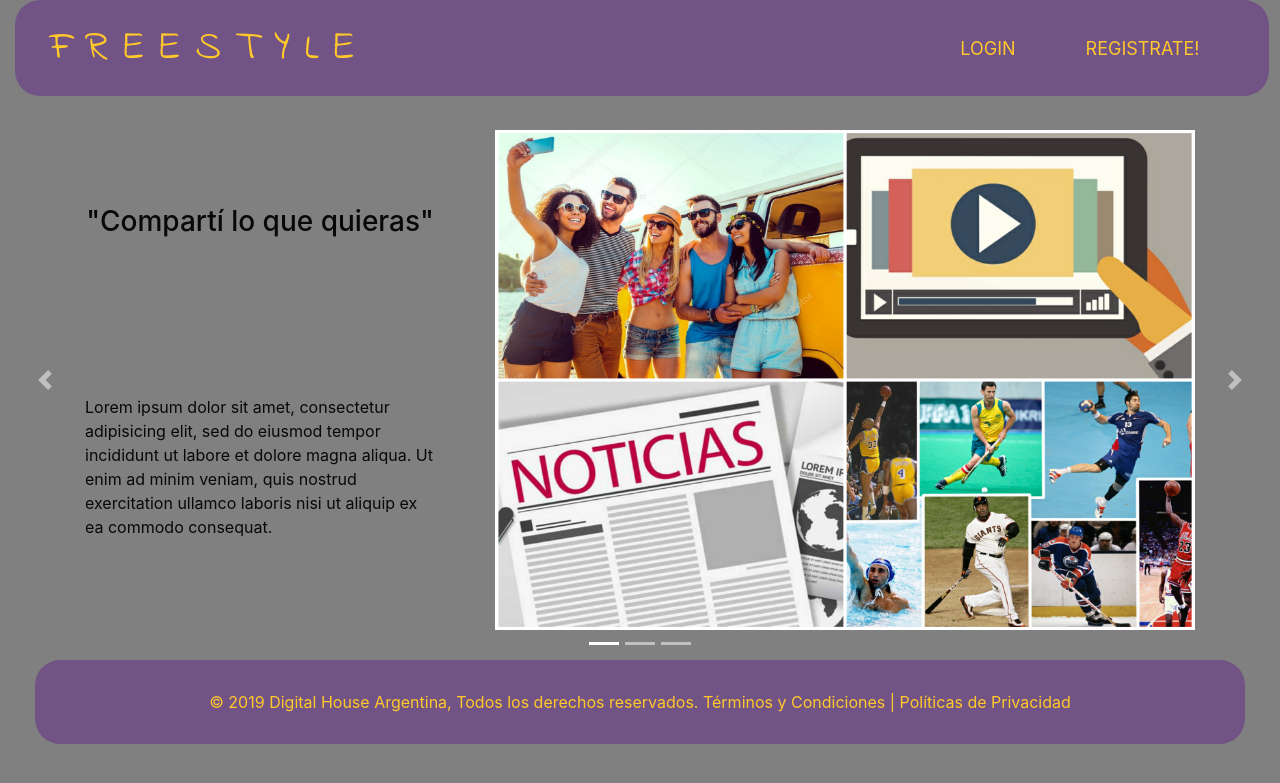
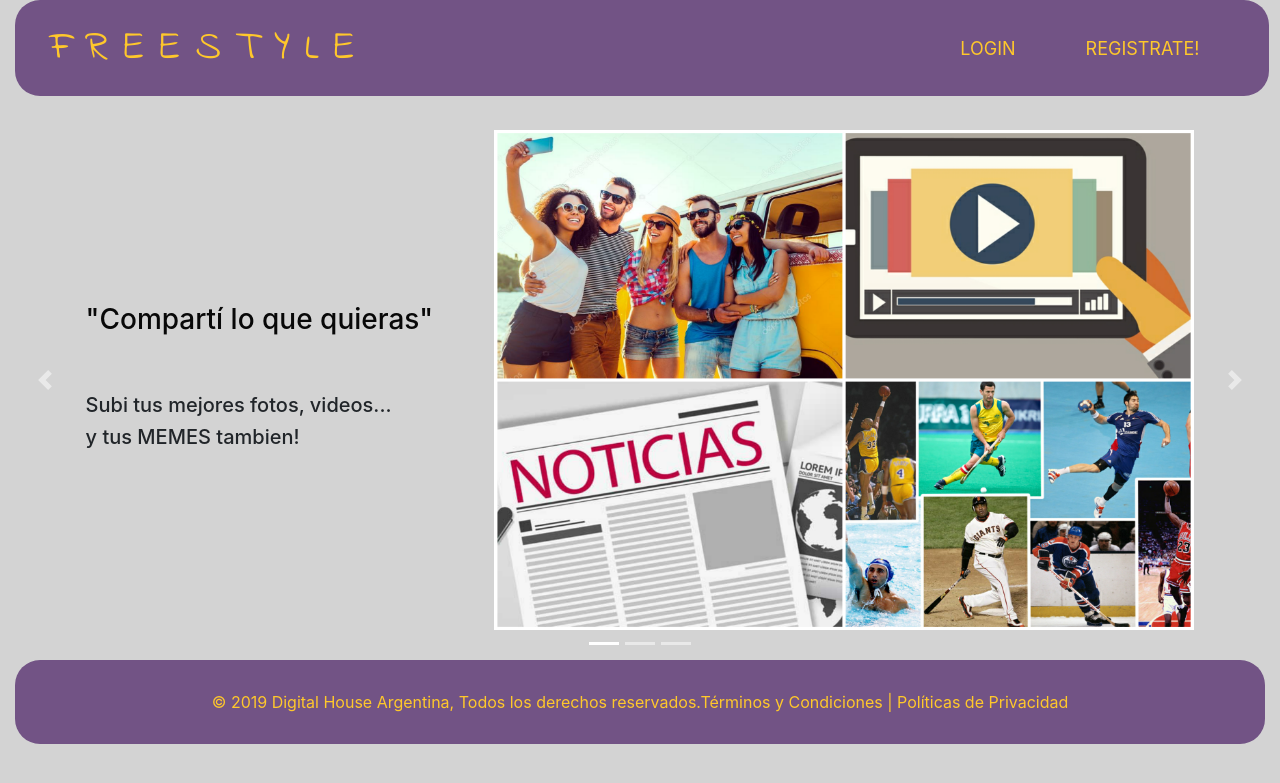
Before and after one commit to belasalina/repo-integrador, a PHP site: page /home.php in a window 1280 px wide. Shown: the top 783 px of the page. Run offline with PHP 8.4, Linux system fonts and the light colour scheme.

Commit message:
Ultimos cambios, para revisar y finalizar

```diff
--- a/css/estilos.css
+++ b/css/estilos.css
@@ -5,7 +5,7 @@
 }
 
 .bodyHome{
-  background-color: gray;
+  background-color: lightgrey;
 }
   .main-header{
     position: fixed;
@@ -44,6 +44,9 @@
            .items{
              color: #FFC82B;;
            }
+           .itemsF{
+             color: #FFC82B;;
+           }
            .carousel{
             margin-top: 100px;
            }
@@ -61,8 +64,12 @@
             .texto{
               display: flex;
               flex-direction: column;
-              justify-content: space-around;
+              justify-content: center;
               padding: 30px;
+            }
+            a:hover{
+              text-decoration: none;
+              color: #FFC82B;
             }
                 h3{
                 color:rgb(8, 8, 8);
@@ -91,9 +98,6 @@
             .container{
               max-width: 100%;
             }
-            .texto-resp{
-              display: none;
-            }
           }
 
           @media (min-width: 780px) {
@@ -102,9 +106,7 @@
             }
             .carousel{
               padding: 0 20px;
-            }
-            .texto-resp{
-              display: none;
+              width: 100%;
             }
           }
 
@@ -130,8 +132,13 @@
            align-items: center;
            border-color: #FFC82B;
           }
-          .carousel{
+          .imgns{
             display: none;
           }
-
+          .carousel{
+           margin-top: 0;
+          }
+          .itemsF{
+            display: none;
+          }
         }
--- a/home.php
+++ b/home.php
@@ -42,12 +42,13 @@
         </ul>
 
   <!-- The slideshow --> <!--     Aqui se agregan las imagenes para el carrusel-->
-        <div class="carousel-inner">
+        <div class="carousel-inner" id="zz">
           <div class="carousel-item active">
             <section class="its">
               <div class="texto">
-                <h3 class="carru">"Compartí lo que quieras"</h3>
-                  <p>Lorem ipsum dolor sit amet, consectetur adipisicing elit, sed do eiusmod tempor incididunt ut labore et dolore magna aliqua. Ut enim ad minim veniam, quis nostrud exercitation ullamco laboris nisi ut aliquip ex ea commodo consequat.</p>
+                <h3 class="carru">"Compartí lo que quieras"</h3><br><br>
+                    <h5>Subi tus mejores fotos, videos...</h5>
+                    <h5>y tus MEMES tambien!</h5>
               </div>
               <div class="imgns">
                 <img src="images/redSocial2.png" alt="seriescompartir" width="700px" height="500px">
@@ -57,8 +58,9 @@
           <div class="carousel-item">
             <section class="its">
               <div class="texto">
-                <h3 class="carru">"Categorias Personalizadas"</h3>
-                <p>Lorem ipsum dolor sit amet, consectetur adipisicing elit, sed do eiusmod tempor incididunt ut labore et dolore magna aliqua. Ut enim ad minim veniam, quis nostrud exercitation ullamco laboris nisi ut aliquip ex ea commodo consequat.</p>
+                <h3 class="carru">"Categorias Personalizadas"</h3><br><br>
+                <h5>Conoce gente que comparte tus gustos</h5>
+                <h5>e intereses!  </h5>
               </div>
               <div class="imgns">
                 <img src="images/categorias.png" alt="cat" width="700px" height="500px">
@@ -68,8 +70,9 @@
           <div class="carousel-item">
              <section class="its">
               <div class="texto">
-                <h3 class="carru">"Libre de Comentarios Negativos"</h3>
-                <p>Lorem ipsum dolor sit amet, consectetur adipisicing elit, sed do eiusmod tempor incididunt ut labore et dolore magna aliqua. Ut enim ad minim veniam, quis nostrud exercitation ullamco laboris nisi ut aliquip ex ea commodo consequat.</p>
+                <h3 class="carru">"Libre de Comentarios Negativos"</h3><br><br>
+                <h5>Cansado de haters???</h5>
+                <h5>Comparti tranquilo, nadie te comentara nada!</h5>
               </div>
               <div class="imgns">
                 <img src="images/respeto.jpg" alt="respeto" width="700px" height="500px">
@@ -86,16 +89,12 @@
           <span class="carousel-control-next-icon"></span>
         </a>
       </div>
-      <!-- texto solo para pantalla mobile -->
-   <div class="texto-resp">
-     <h3 class="carru">Compartí contenido!</h3>
-       <p>Lorem ipsum dolor sit amet, consectetur adipisicing elit, sed do eiusmod tempor incididunt ut labore et dolore magna aliqua. Ut enim ad minim veniam, quis nostrud exercitation ullamco laboris nisi ut aliquip ex ea commodo consequat. Duis aute irure dolor in reprehenderit in voluptate velit esse cillum dolore eu fugiat nulla pariatur. Excepteur sint occaecat cupidatat non proident, sunt in culpa qui officia deserunt mollit anim id est laborum.</p>
-   </div>
+    </div>
 
    <!--- -   footer ----------------->
 
    <div class="foot">
-     <footer>© 2019 Digital House Argentina, Todos los derechos reservados. <a href="tyc" class="items">Términos y Condiciones</a> | <a href="pdp" class="items">Políticas de Privacidad</a></footer>
+     <footer>© 2019 Digital House Argentina, Todos los derechos reservados.<a href="tyc" class="itemsF">Términos y Condiciones</a> | <a href="pdp" class="itemsF">Políticas de Privacidad</a></footer>
    </div>
 
      <script src="https://code.jquery.com/jquery-3.3.1.slim.min.js" integrity="sha384-q8i/X+965DzO0rT7abK41JStQIAqVgRVzpbzo5smXKp4YfRvH+8abtTE1Pi6jizo" crossorigin="anonymous"></script>
```
Also changed, not shown: css/estilo-registro.css (+13 -3 lines), registro.php (+8 -5 lines).
